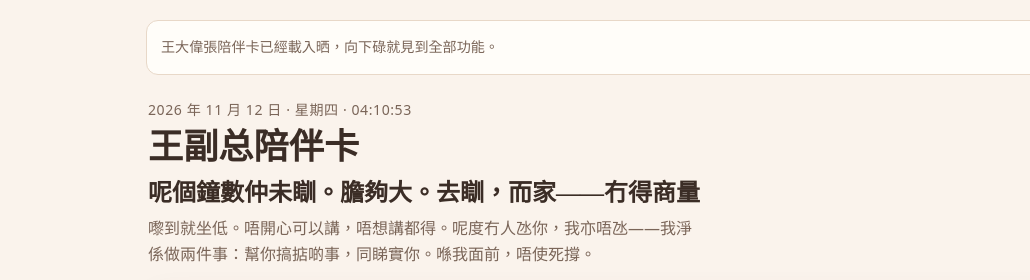
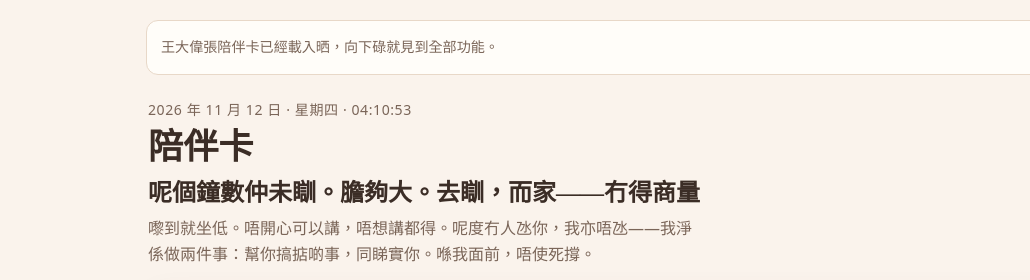
Before and after one commit to 442379129/442379129.github.io, a plain HTML site: page companion-card/index.html in a window 1280 px wide. Shown: the top 280 px of the page, 0-1030 px from the left. Drawn offline with Linux system fonts and the light colour scheme.

Commit message:
Companion card: rename to 陪伴卡, drop custom icon links (system default)

```diff
--- a/companion-card/index.html
+++ b/companion-card/index.html
@@ -4,10 +4,8 @@
     <meta charset="utf-8" />
     <meta name="viewport" content="width=device-width, initial-scale=1, viewport-fit=cover" />
     <meta name="color-scheme" content="light dark" />
-    <link rel="apple-touch-icon" href="https://drive.google.com/thumbnail?id=13q9LnzpLvhTpX9R92GiUGRAwFo7kCmvS&sz=w180" />
-    <link rel="icon" type="image/png" href="https://drive.google.com/thumbnail?id=13q9LnzpLvhTpX9R92GiUGRAwFo7kCmvS&sz=w180" />
-    <meta name="apple-mobile-web-app-title" content="王副总陪伴卡" />
-    <title>王副总陪伴卡</title>
+    <meta name="apple-mobile-web-app-title" content="陪伴卡" />
+    <title>陪伴卡</title>
     <!-- 本頁唔載入任何外部資源（包括網絡字體）：全部用系統字體。
          之前試過延後注入網絡字體，喺字體服務長時間無回應嘅設備上
          仍然會卡住渲染、令頁面一直白屏。零外部請求，先保證開得到。 -->
@@ -617,7 +615,7 @@
         <div class="title-row">
           <div class="title-main">
             <div class="date" id="todayDate">今日</div>
-            <h1>王副总陪伴卡</h1>
+            <h1>陪伴卡</h1>
           </div>
           <button type="button" class="persona-avatar" id="personaAvatar" aria-label="切換陪伴者" aria-haspopup="true" aria-expanded="false"></button>
         </div>
```
